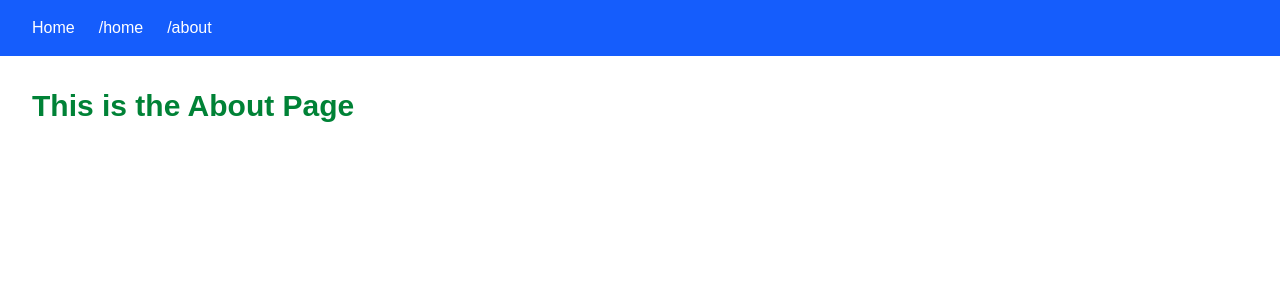
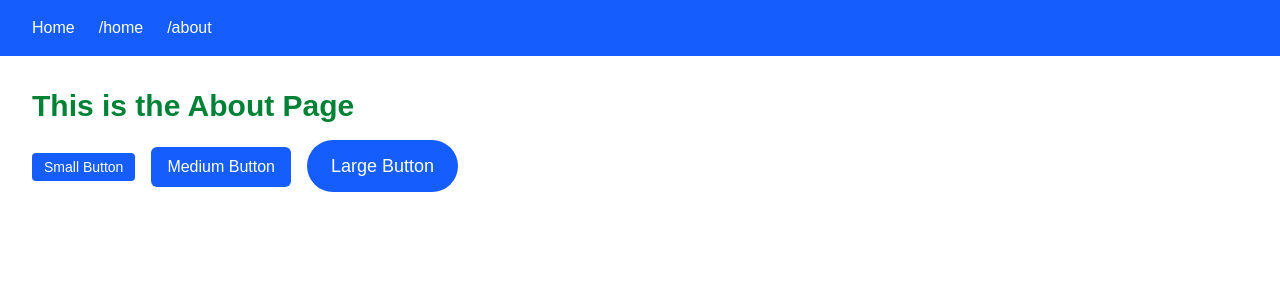
Before and after one commit to SoftwareEngineerGemechu/alx-project-0x02-setup, a Next.js app in the folder alx-project-0x02/: page /about in a window 1280 px wide. Shown: the top 300 px of the page. Built offline with nearby package versions, Linux system fonts and the light colour scheme.

Commit message:
Create and Use a Button Component

```diff
--- /dev/null
+++ b/alx-project-0x02/components/common/Button.tsx
@@ -0,0 +1,28 @@
+import React from "react";
+import { type ButtonProps } from "@/interfaces";
+
+const Button: React.FC<ButtonProps> = ({
+  label,
+  size = "medium",
+  shape = "rounded-md",
+  onClick,
+}) => {
+  const sizeClasses = {
+    small: "px-3 py-1 text-sm",
+    medium: "px-4 py-2 text-base",
+    large: "px-6 py-3 text-lg",
+  };
+
+  const shapeClass = shape;
+
+  return (
+    <button
+      onClick={onClick}
+      className={`bg-blue-600 text-white ${sizeClasses[size]} ${shapeClass} hover:bg-blue-700 transition`}
+    >
+      {label}
+    </button>
+  );
+};
+
+export default Button;
--- a/alx-project-0x02/interfaces/index.ts
+++ b/alx-project-0x02/interfaces/index.ts
@@ -2,3 +2,10 @@
   title: string;
   content: string;
 }
+
+export interface ButtonProps {
+  label: string;
+  size?: "small" | "medium" | "large";
+  shape?: "rounded-sm" | "rounded-md" | "rounded-full";
+  onClick?: () => void;
+}
--- a/alx-project-0x02/pages/about.tsx
+++ b/alx-project-0x02/pages/about.tsx
@@ -1,5 +1,6 @@
 import Head from "next/head";
 import Header from "@/components/layout/Header";
+import Button from "@/components/common/Button";
 
 export default function AboutPage() {
   return (
@@ -8,8 +9,14 @@
         <title>About - ALX Project</title>
       </Head>
       <Header />
-      <main className="p-8">
-        <h1 className="text-3xl font-bold text-green-700">This is the About Page</h1>
+      <main className="p-8 space-y-6">
+        <h1 className="text-3xl font-bold text-green-700 mb-4">This is the About Page</h1>
+
+        <div className="space-x-4">
+          <Button label="Small Button" size="small" shape="rounded-sm" />
+          <Button label="Medium Button" size="medium" shape="rounded-md" />
+          <Button label="Large Button" size="large" shape="rounded-full" />
+        </div>
       </main>
     </>
   );
```
